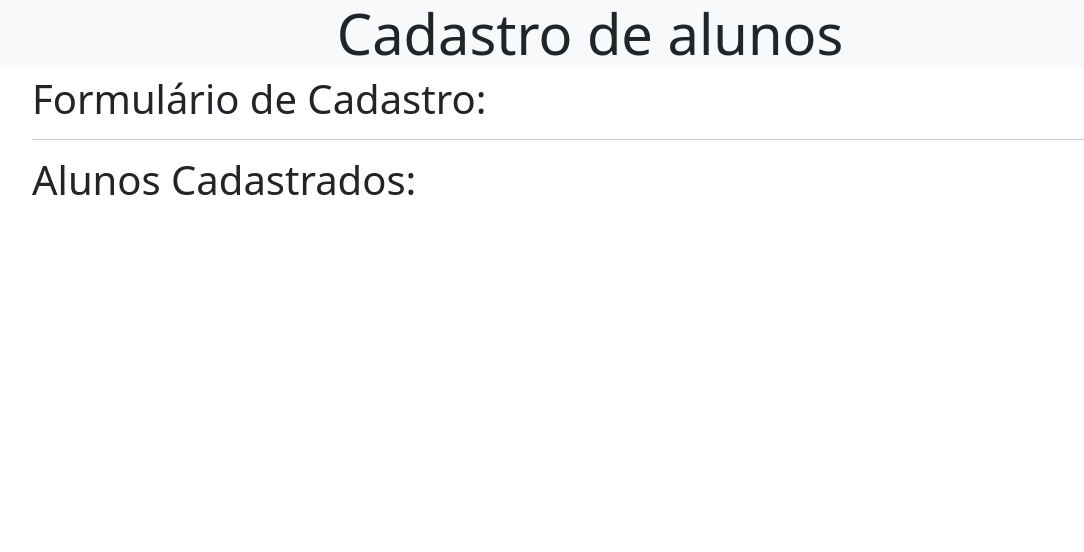
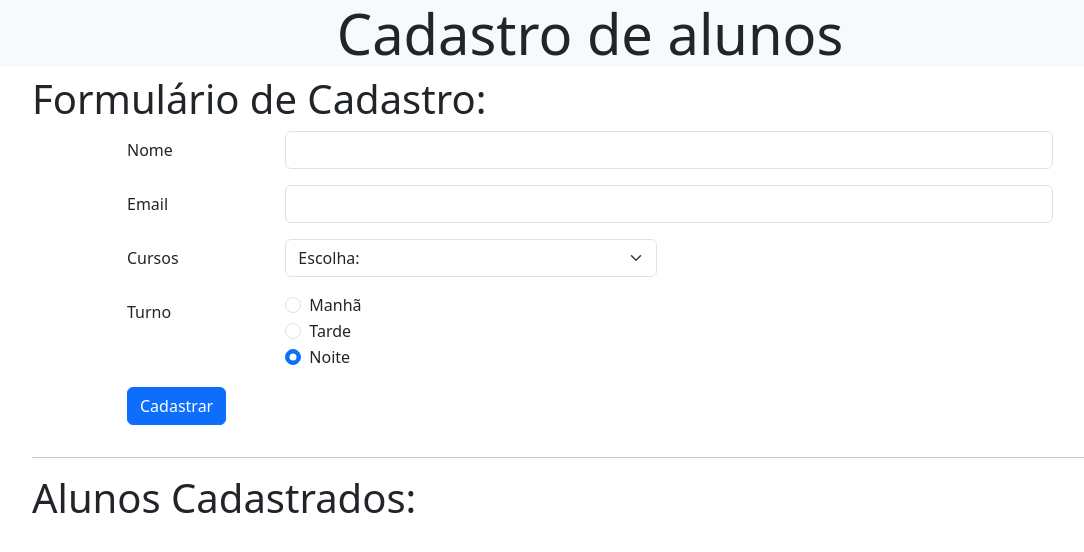
Before and after one commit to IsaqueBatist/CadastroAlunos, a plain HTML site: page pages/index.html in a window 1280 px wide. Shown: the whole page, without its empty margins (50-1134 px from the left). Drawn offline with nearby package versions, Linux system fonts and the light colour scheme.

Commit message:
closes #2 - Esqueleto do Formulário

```diff
--- a/pages/index.html
+++ b/pages/index.html
@@ -17,6 +17,72 @@
     <div class="container">
       <section>
         <h2 class="display-6">Formulário de Cadastro:</h2>
+        <div class="row">
+          <div class="col-md-10 offset-md-1">
+              <form>
+
+                <div class="row mb-3">
+                  <label for="inputName3" class="col-sm-2 col-form-label">Nome</label>
+                  <div class="col-sm-10">
+                    <input type="text" class="form-control" id="inputName3">
+                  </div>
+                </div>
+
+                <div class="row mb-3">
+                  <label for="inputEmail3" class="col-sm-2 col-form-label">Email</label>
+                  <div class="col-sm-10">
+                    <input type="email" class="form-control" id="inputEmail3">
+                  </div>
+                </div>
+
+                <div class="row mb-3">
+                  <label for="languages" class="col-sm-2 col-form-label">Cursos</label>
+                  <div class="col-sm-5">
+                    <select class="form-select" aria-label="Default select example" id="languages">
+                      <option selected>Escolha:</option>
+                      <option value="1">Java</option>
+                      <option value="2">Python</option>
+                      <option value="3">TypeScript</option>
+                      <option value="4">Angular</option>
+                      <option value="5">React</option>
+                    </select>
+                  </div>
+                </div>
+
+                <div class="row mb-3">
+                  <label class="col-sm-2 col-form-label">Turno</label>
+                  <div class="col-sm-10">
+
+                    <div class="form-check">
+                      <input class="form-check-input" type="radio" name="exampleRadios" id="morningRadio" value="option1" checked>
+                      <label class="form-check-label" for="morningRadio">
+                        Manhã
+                      </label>
+                    </div>
+
+                    <div class="form-check">
+                      <input class="form-check-input" type="radio" name="exampleRadios" id="afternoonRadio" value="option1" checked>
+                      <label class="form-check-label" for="afternoonRadio">
+                        Tarde
+                      </label>
+                    </div>
+
+                    <div class="form-check">
+                      <input class="form-check-input" type="radio" name="exampleRadios" id="eveningRadio" value="option1" checked>
+                      <label class="form-check-label" for="eveningRadio">
+                        Noite
+                      </label>
+                    </div>
+                  </div>
+                </div>
+                <div class="row mb-3">
+                  <div class="col-sm-2">
+                    <button type="button" class="btn btn-primary">Cadastrar</button>
+                  </div>
+                </div>
+              </form>
+            </div>
+          </div>
       </section>
       <hr>
       <section>
```
